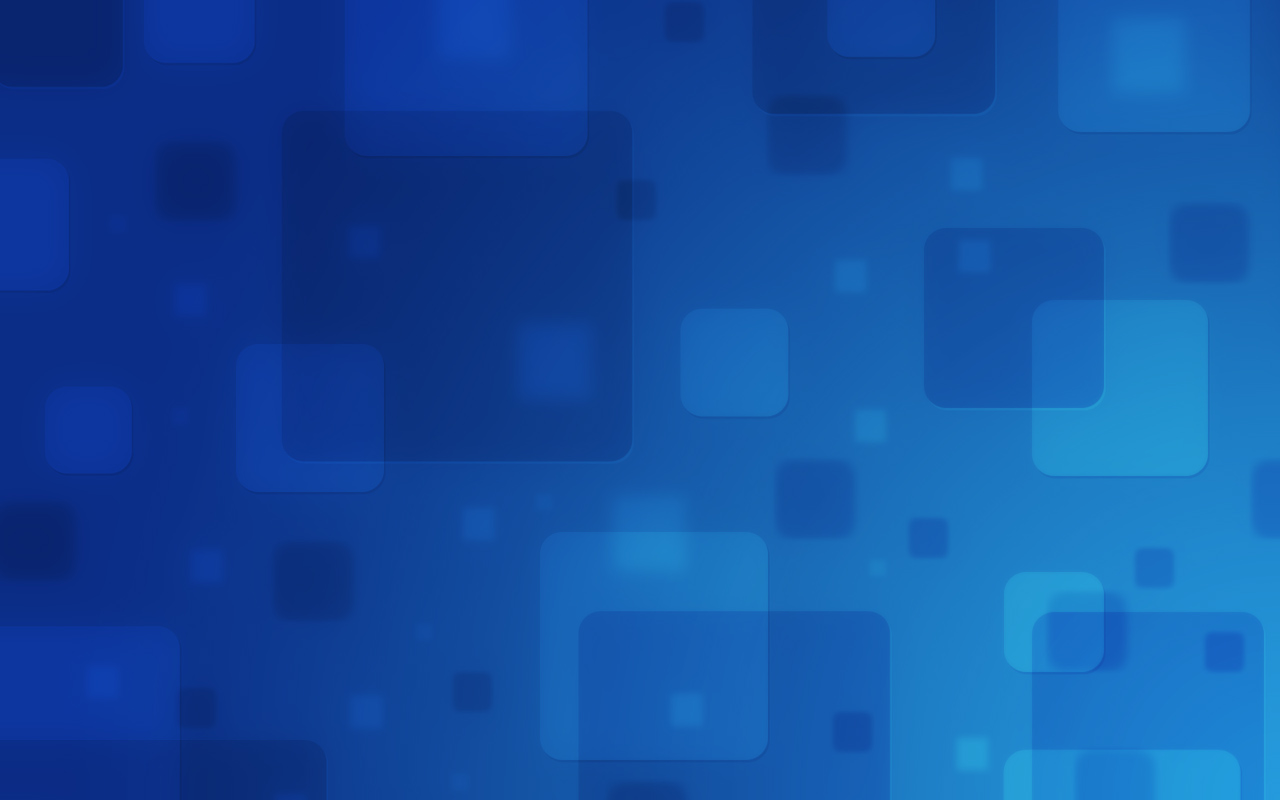
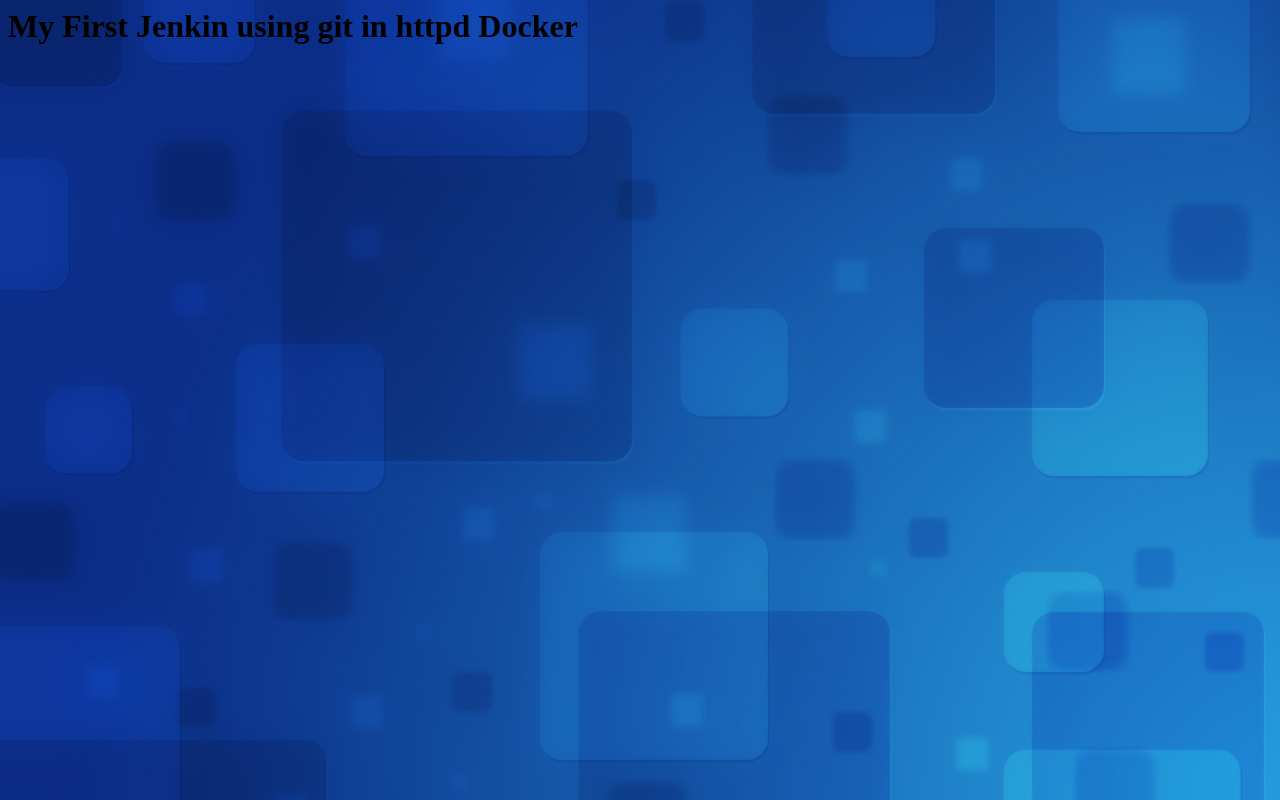
Before and after one commit to satishbhaskar/myjenkins, a plain HTML site: page devops/index.html in a window 1280 px wide. Drawn offline with Linux system fonts and the light colour scheme.

Commit message:
with httpd

```diff
--- a/devops/index.html
+++ b/devops/index.html
@@ -1,5 +1,6 @@
 <html>
 <title>Jenkins Final Website</title>
+<h1>My First Jenkin using git in httpd Docker</h1>
 <body background="images/1.jpg">
 </body>
 </html>
```
Also changed, not shown: 1 other file.
